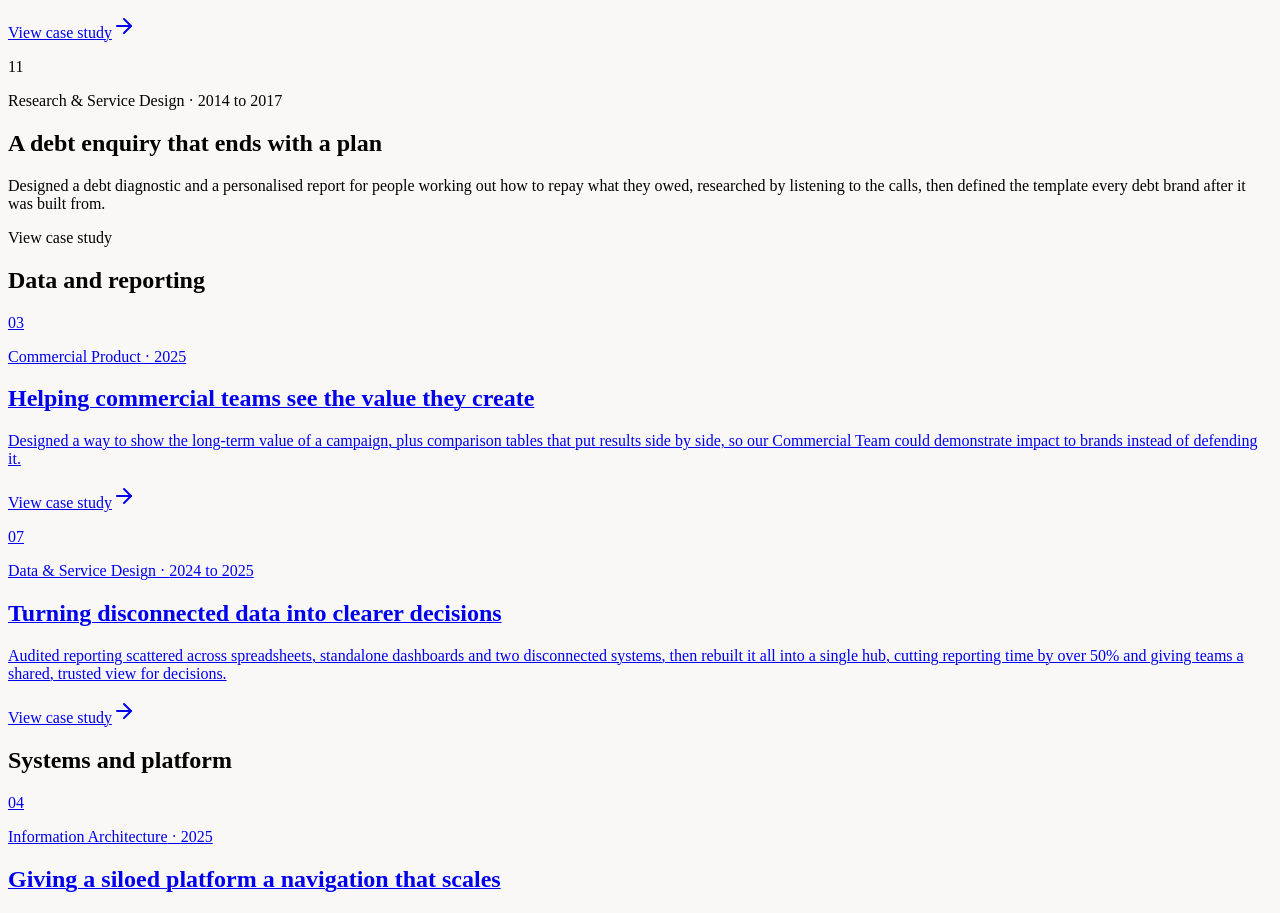
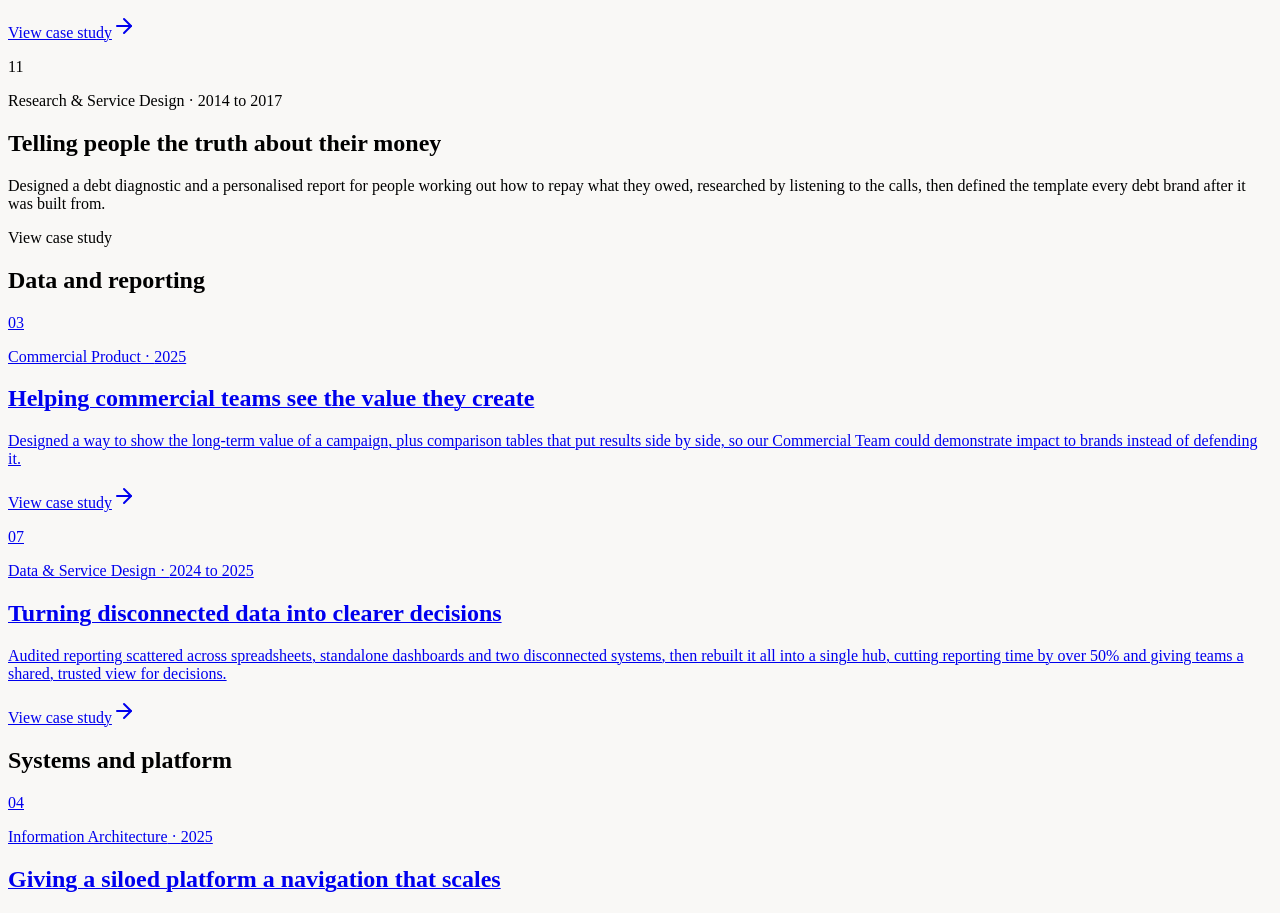
Before and after one commit to jadeparrish/portfolio, a Next.js app: page /work in a window 1280 px wide. Shown: the part 968-1881 px from the top of the page. Built offline with nearby package versions, Linux system fonts and the light colour scheme.

Commit message:
Modify title and imageAlt for debt advice case study
Updated the title and imageAlt text for the debt advice case study.

```diff
--- a/app/caseStudiesData.js
+++ b/app/caseStudiesData.js
@@ -158,7 +158,7 @@ const work = [
     slug: 'debt-advice',
     year: '2014 to 2017',
     group: 'service',
-    title: 'A debt enquiry that ends with a plan',
+    title: 'Telling people the truth about their money',
     tag: 'Research & Service Design',
     description:
       'Designed a debt diagnostic and a personalised report for people working out how to repay what they owed, researched by listening to the calls, then defined the template every debt brand after it was built from.',
@@ -167,7 +167,7 @@ const work = [
     tint: 'bg-[#E5E1D9]',
     image: debtAdviceCard,
     imageAlt:
-      'Two screens from the debt diagnostic side by side. On the left, step two of four asks how much you owe, with six amount bands from under 2,000 pounds to over 20,000 pounds and one selected. On the right, the Money-smart report shows total monthly outgoings of 1,250 pounds broken into bars: rent or mortgage 500 pounds, debt payments 500 pounds and household bills 50 pounds, under the line it looks like you are spending more than you can afford.',
+      'Two screens from the debt diagnostic side by side. On the left, step two of four asks how much you owe, with six amount bands from under 2,000 pounds to over 20,000 pounds and one selected. On the right, the Money-smart report shows total monthly outgoings of 1,250 pounds broken into bars: rent or mortgage 725 pounds, debt payments 310 pounds and household bills 215 pounds, under the line it looks like you are spending more than you can afford.',
     featured: true,
   },
 ];
```
